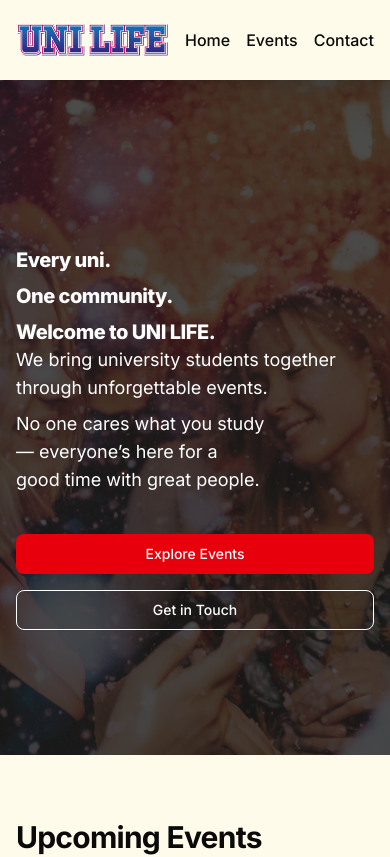
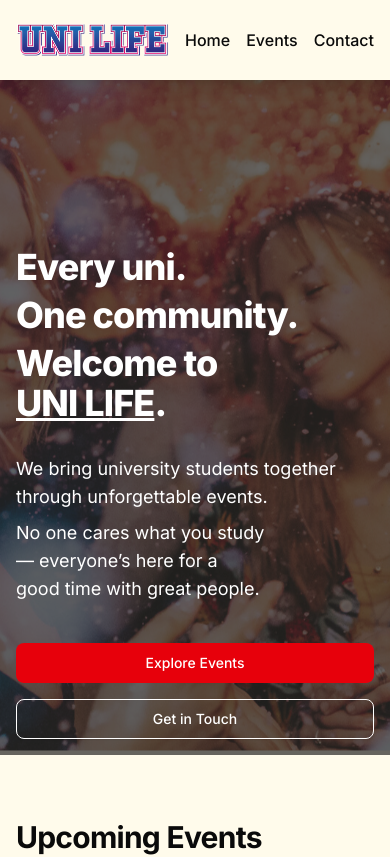
Before and after one commit to strengv1/unilife, a Next.js app: page / in a window 390 px wide. Shown: the top 857 px of the page. Built offline with nearby package versions, Linux system fonts and the light colour scheme.

Commit message:
fix overflow and better mobile

```diff
--- a/src/app/events/page.tsx
+++ b/src/app/events/page.tsx
@@ -54,7 +54,7 @@ export default function EventsPage() {
         {/* Events Grid */}
         <section className="py-12">
           <div className="container mx-auto px-4">
-            <h2 className="text-2xl font-bold mb-8">All Events</h2>
+            <h2 className="text-2xl font-bold mb-8">Upcoming Events</h2>
             <div className={`grid gap-6 grid-cols-1 justify-items-center ${all.length > 1 ? "md:grid-cols-2 lg:grid-cols-3" : ""}`}>
               {all.map((event: Event) => (
                 <EventCard key={event.id} {...event} />
--- a/src/app/page.tsx
+++ b/src/app/page.tsx
@@ -15,36 +15,35 @@ export default function Home() {
       <main className="flex-1">
         {/* Hero Section */}
         <section className="relative">
-          <div className="absolute inset-0 bg-black/70 z-10" />
-          <div className="relative h-[80vh]">
+          <div className="absolute inset-0 bg-black/60 z-10" />
+          <div className="relative h-[80vh] overflow-hidden">
             <Image
-              src="/unilife_cover.jpg?height=800&width=1600"
+              src="/unilife_cover.jpg"
               alt="Students celebrating"
               fill
-              className="object-cover opacity-70"
+              className="object-cover scale-[1.2] object-[center_calc(100%-60px)] sm:scale-[1] sm:object-center opacity-70"
               priority
             />
             <div className="h-full relative z-20 flex flex-col
-              items-center justify-center text-center text-white
-              px-4 pt-10 xl:mx-5
+              items-center justify-end text-center text-white pb-4 mx-4
             ">
-              <div className="flex flex-col md:flex-row md:pt-80 w-full justify-between">
+              <div className="flex flex-col md:flex-row w-full gap-8 md:justify-between">
                 <div className="flex flex-col md:basis-[65vw] gap-2
-                  text-xl text-left font-extrabold tracking-tight sm:text-5xl md:text-6xl lg:text-7xl
+                  text-4xl text-left font-extrabold tracking-tight md:text-6xl lg:text-7xl
                 ">
                   <p>Every uni.</p>
                   <p>One community.</p>
-                  <p>Welcome to UNI LIFE.</p>
+                  <p>Welcome to <span className="underline whitespace-nowrap ">UNI LIFE</span>.</p>
                 </div>
 
                 <div className="flex flex-col md:basis-[35vw] gap-2">
-                  <p className=" text-left text-lg sm:text-xl md:text-2xl text-balance">
+                  <p className=" text-left text-lg md:text-2xl text-balance">
                     We bring university students together through unforgettable events.
                   </p>
-                  <p className=" text-left text-lg sm:text-xl md:text-2xl text-balance">
+                  <p className=" text-left text-lg md:text-2xl text-balance">
                     No one cares what you study — everyone’s here for a good time with great people.
                   </p>
-                  <div className="flex flex-col sm:flex-row gap-4 mt-8">
+                  <div className="flex flex-col md:flex-row gap-4 mt-8">
                     <Button asChild size="lg" className="bg-red-600 hover:bg-red-700 text-white">
                       <Link href="/events">Explore Events</Link>
                     </Button>
@@ -58,10 +57,7 @@ export default function Home() {
                     </Button>
                   </div>
                 </div>
-
               </div>
-
-
             </div>
           </div>
         </section>
@@ -94,7 +90,7 @@ export default function Home() {
             <p className="text-muted-foreground max-w-2xl mx-auto mb-8">
               Subscribe to our newsletter to get the latest updates on upcoming events and exclusive offers.
             </p>
-            <form className="flex flex-col sm:flex-row gap-2 max-w-md mx-auto">
+            <form className="flex flex-col md:flex-row gap-2 max-w-md mx-auto">
               <input
                 type="email"
                 placeholder="Enter your email"
```
